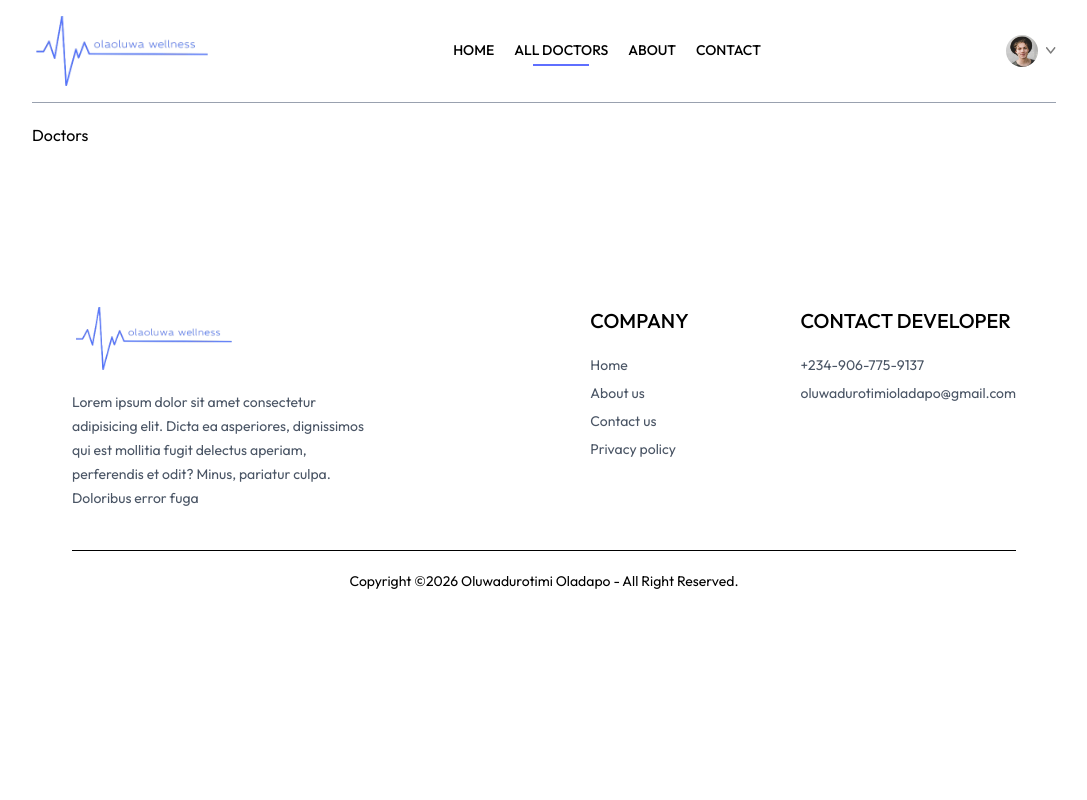
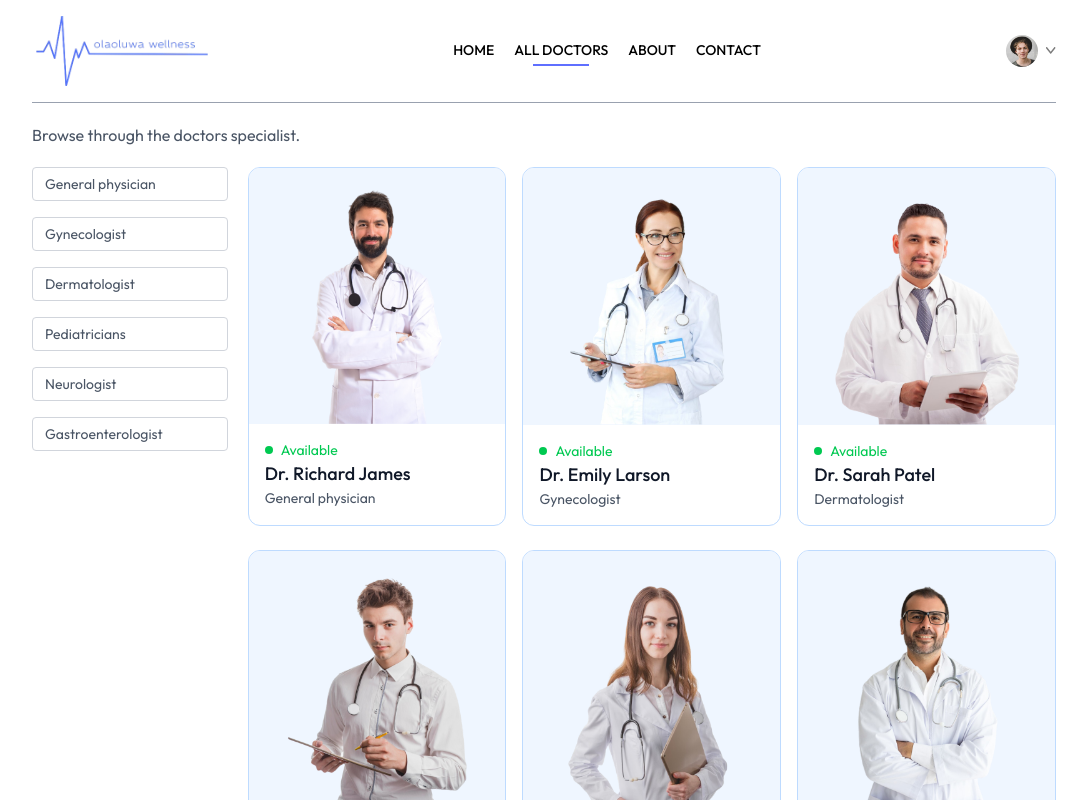
Before and after one commit to Olaoluwa19/olaoluwa-health, a React (Vite) app in the folder frontend/: page /doctors in a window 1280 px wide. Shown: the top 800 px of the page, without its empty margins (96-1183 px from the left). Built offline with nearby package versions, Linux system fonts and the light colour scheme.

Commit message:
feat: Created and started working on the doctors ui and navbar functionality

```diff
--- a/frontend/src/pages/Doctors.jsx
+++ b/frontend/src/pages/Doctors.jsx
@@ -1,7 +1,112 @@
-import React from "react";
+import { AppContext } from "@/context/AppContext";
+import { useContext, useEffect, useState } from "react";
+import { useNavigate, useParams } from "react-router-dom";
 
 const Doctors = () => {
-  return <div>Doctors</div>;
+  const { speciality } = useParams();
+  const [filterDoc, setFilterDoc] = useState([]);
+  const navigate = useNavigate();
+
+  const { doctors } = useContext(AppContext);
+
+  const applyFilter = () => {
+    speciality
+      ? setFilterDoc(doctors.filter((doc) => doc.speciality === speciality))
+      : setFilterDoc(doctors);
+  };
+
+  useEffect(() => {
+    applyFilter();
+  }, [doctors, speciality]);
+
+  return (
+    <div>
+      <p className="text-gray-600"> Browse through the doctors specialist.</p>
+      <div className="flex flex-col sm:flex-row items-start gap-5 mt-5">
+        <div className="flex flex-col gap-4 text-sm text-gray-600">
+          <p
+            onClick={() =>
+              speciality === "General physician"
+                ? navigate("/doctors")
+                : navigate("/doctors/General physician")
+            }
+            className={`w-[94vw] sm:w-auto pl-3 py-1.5 pr-16 border border-gray-300 rounded transition-all cursor-pointer ${speciality === "General physician" ? "bg-indigo-100 text-black" : ""}`}
+          >
+            General physician
+          </p>
+          <p
+            onClick={() =>
+              speciality === "Gynecologist"
+                ? navigate("/doctors")
+                : navigate("/doctors/Gynecologist")
+            }
+            className={`w-[94vw] sm:w-auto pl-3 py-1.5 pr-16 border border-gray-300 rounded transition-all cursor-pointer ${speciality === "Gynecologist" ? "bg-indigo-100 text-black" : ""}`}
+          >
+            Gynecologist
+          </p>
+          <p
+            onClick={() =>
+              speciality === "Dermatologist"
+                ? navigate("/doctors")
+                : navigate("/doctors/Dermatologist")
+            }
+            className={`w-[94vw] sm:w-auto pl-3 py-1.5 pr-16 border border-gray-300 rounded transition-all cursor-pointer ${speciality === "Dermatologist" ? "bg-indigo-100 text-black" : ""}`}
+          >
+            Dermatologist
+          </p>
+          <p
+            onClick={() =>
+              speciality === "Pediatricians"
+                ? navigate("/doctors")
+                : navigate("/doctors/Pediatricians")
+            }
+            className={`w-[94vw] sm:w-auto pl-3 py-1.5 pr-16 border border-gray-300 rounded transition-all cursor-pointer ${speciality === "Pediatricians" ? "bg-indigo-100 text-black" : ""}`}
+          >
+            Pediatricians
+          </p>
+          <p
+            onClick={() =>
+              speciality === "Neurologist"
+                ? navigate("/doctors")
+                : navigate("/doctors/Neurologist")
+            }
+            className={`w-[94vw] sm:w-auto pl-3 py-1.5 pr-16 border border-gray-300 rounded transition-all cursor-pointer ${speciality === "Neurologist" ? "bg-indigo-100 text-black" : ""}`}
+          >
+            Neurologist
+          </p>
+          <p
+            onClick={() =>
+              speciality === "Gastroenterologist"
+                ? navigate("/doctors")
+                : navigate("/doctors/Gastroenterologist")
+            }
+            className={`w-[94vw] sm:w-auto pl-3 py-1.5 pr-16 border border-gray-300 rounded transition-all cursor-pointer ${speciality === "Gastroenterologist" ? "bg-indigo-100 text-black" : ""}`}
+          >
+            Gastroenterologist
+          </p>
+        </div>
+        <div className="w-full grid grid-cols-auto gap-4 gap-y-6">
+          {filterDoc.map((item, index) => (
+            <div
+              onClick={() => navigate(`/appointment/${item._id}`)}
+              className="border border-blue-200 rounded-xl overflow-hidden cursor-pointer hover:-translate-y-2.5 transition-all duration-500"
+              key={index}
+            >
+              <img className="bg-blue-50" src={item.image} alt="" />
+              <div className="p-4">
+                <div className="flex items-center gap-2 text-sm text-center text-green-500">
+                  <p className="w-2 h-2 bg-green-500 rounded-full"></p>
+                  <p>Available</p>
+                </div>
+                <p className="text-gray-900 text-lg font-medium">{item.name}</p>
+                <p className="text-gray-600 text-sm">{item.speciality}</p>
+              </div>
+            </div>
+          ))}
+        </div>
+      </div>
+    </div>
+  );
 };
 
 export default Doctors;
```
